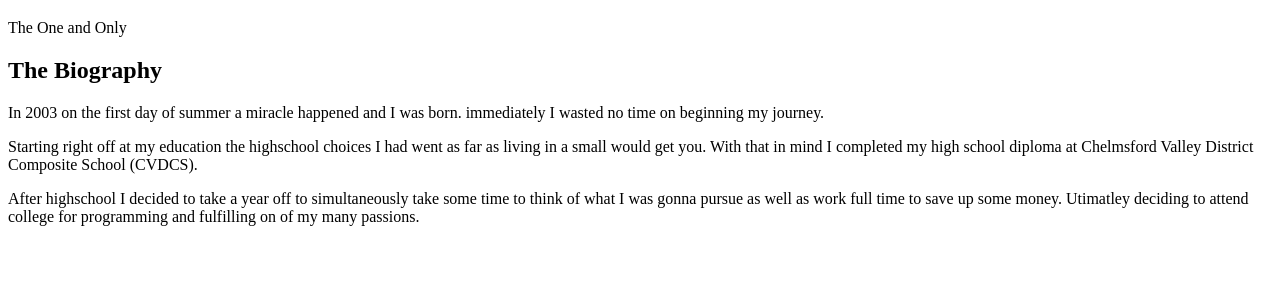
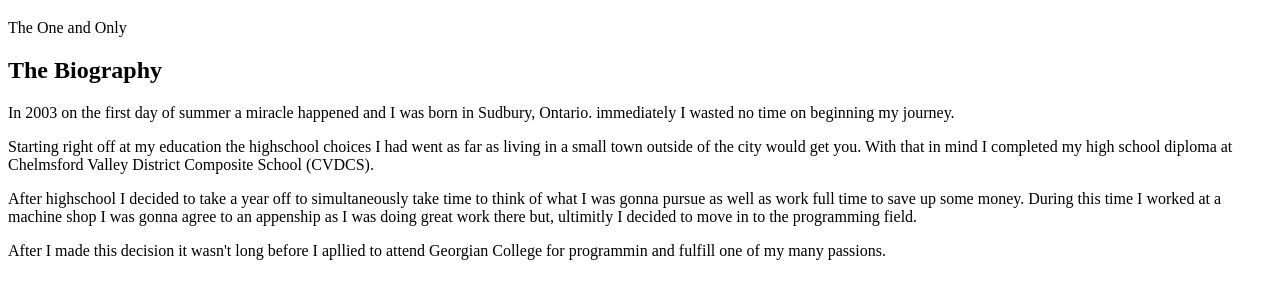
Before and after one commit to owendane5/lab-01, a plain HTML site: page index.html in a window 1280 px wide. Shown: the part 61-360 px from the top of the page. Drawn offline with Linux system fonts and the light colour scheme.

Commit message:
Made changed to paragraphs

```diff
--- a/index.html
+++ b/index.html
@@ -18,19 +18,27 @@
     <section>
         <h2>The Biography</h2>
         <p>
-            In 2003 on the first day of summer a miracle happened and I was born. immediately I wasted no time on
+            In 2003 on the first day of summer a miracle happened and I was born in Sudbury, Ontario. immediately I
+            wasted no time on
             beginning my journey.
 
         </p>
         <p>
-            Starting right off at my education the highschool choices I had went as far as living in a small would get
+            Starting right off at my education the highschool choices I had went as far as living in a small town
+            outside of the city would get
             you. With that in mind I completed my high school diploma at Chelmsford Valley District
             Composite School (CVDCS).
         </p>
         <p>
-            After highschool I decided to take a year off to simultaneously take some time to think of what I was gonna
-            pursue as well as work full time to save up some money. Utimatley deciding to attend college for programming
-            and fulfilling on of my many passions.
+            After highschool I decided to take a year off to simultaneously take time to think of what I was gonna
+            pursue as well as work full time to save up some money. During this time I worked at a machine shop I was
+            gonna agree to an appenship as I was doing great work there but, ultimitly I decided to move in to the
+            programming field.
+        </p>
+        <p>
+
+            After I made this decision it wasn't long before I apllied to attend Georgian College for programmin
+            and fulfill one of my many passions.
         </p>
     </section>
 
```
